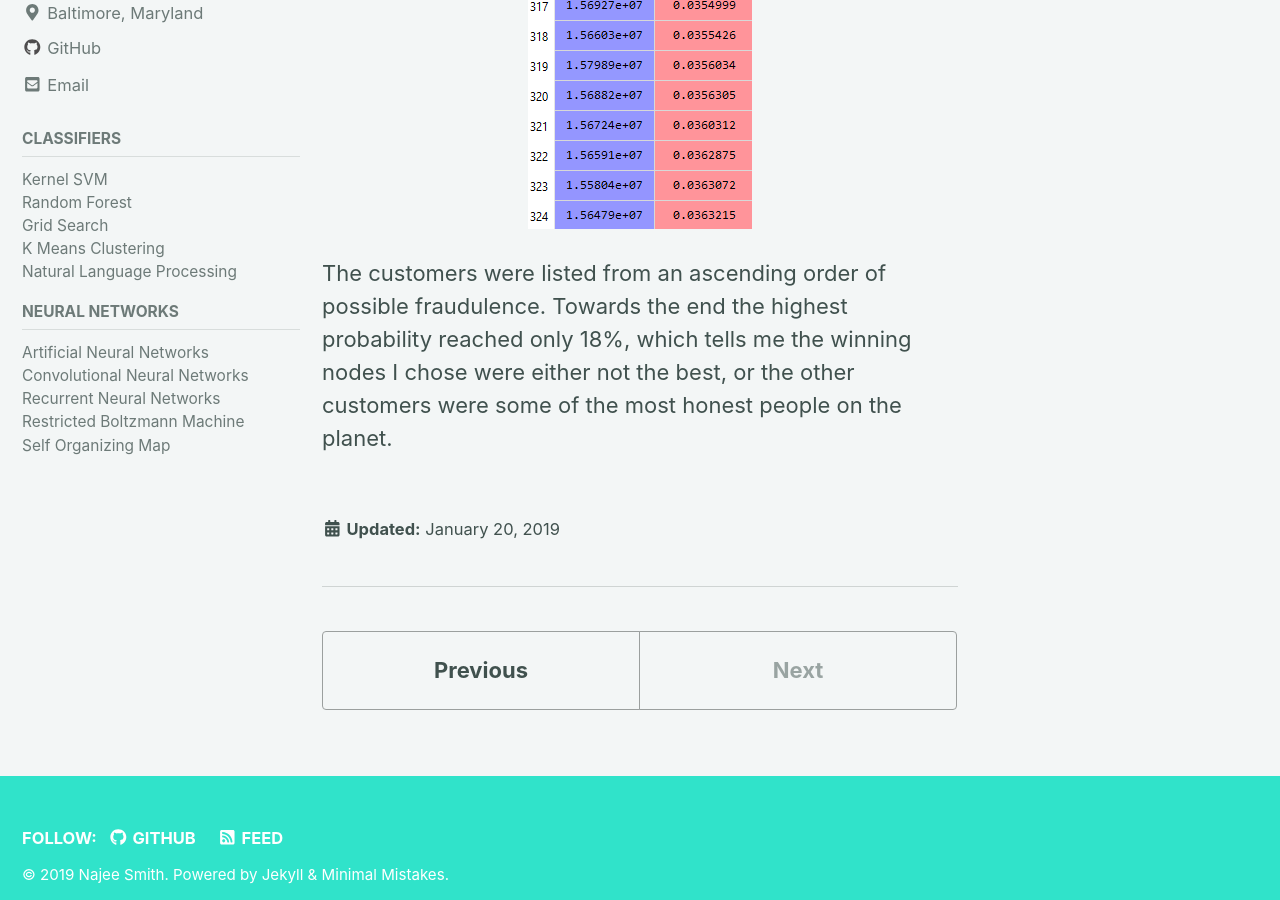
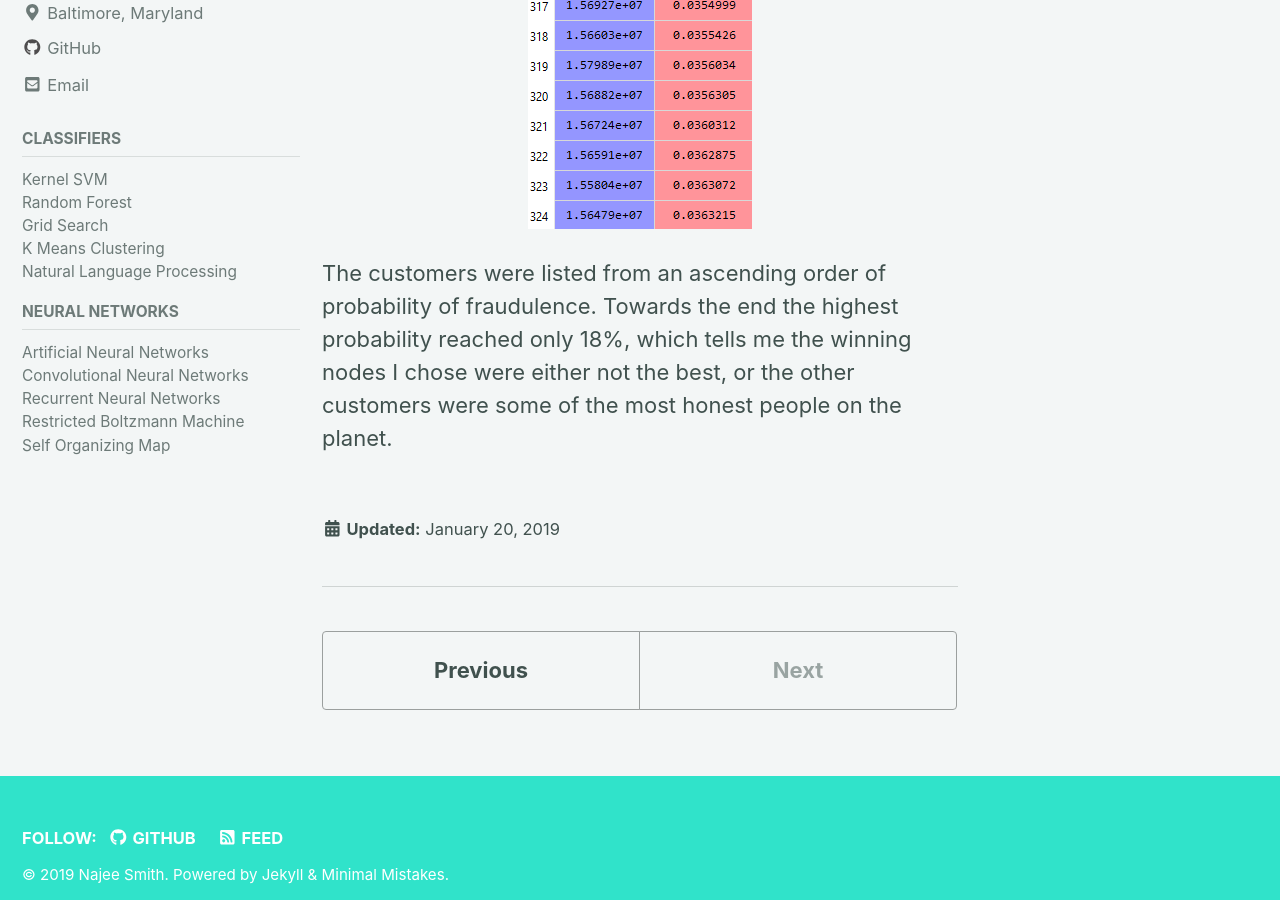
Before and after one commit to NajeeSmith/NajeeSmith.github.io, a Jekyll site: the page built from _posts/Neural Networks/2019-01-20-SOM.md, in a window 1280 px wide and 900 px high, scrolled down 3695 px. Built offline with Jekyll 4.4.1, drawn with Linux system fonts in a browser that asks for light colours; cached includes are drawn as plain includes; nearby versions of some CDN libraries.

Commit message:
small changes on images

````diff
--- a/_posts/Neural Networks/2019-01-20-SOM.md
+++ b/_posts/Neural Networks/2019-01-20-SOM.md
@@ -92,6 +92,6 @@
 y_pred = np.concatenate((data.iloc[:, 0:1].values, y_pred), axis = 1) #Brings array of prediction values and customer IDs
 y_pred = y_pred[y_pred[:, 1].argsort()] #Ascending list of fraud probabilities
 ```
-<img src="{{site.baseurl}}/images\Neural Networks\SOM\results.PNG" class="align-center" alt="Winning node map">
+<img src="{{site.baseurl}}/images\Neural Networks\SOM\results.PNG" class="align-center" alt="" description="Customer ID left and probability on the right">
 
-The customers were listed from an ascending order of possible fraudulence. Towards the end the highest probability reached only 18%, which tells me the winning nodes I chose were either not the best, or the other customers were some of the most honest people on the planet.
+The customers were listed from an ascending order of probability of fraudulence. Towards the end the highest probability reached only 18%, which tells me the winning nodes I chose were either not the best, or the other customers were some of the most honest people on the planet.
````
Also changed, not shown: images/Neural Networks/CNN/results.PNG (added).
